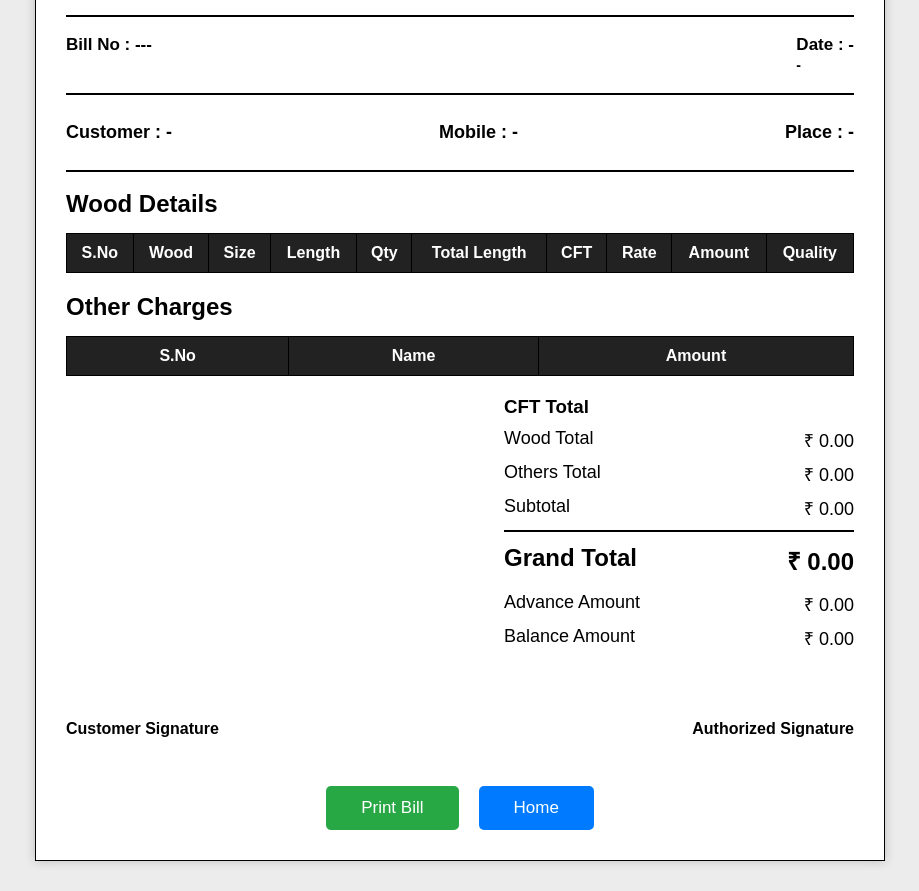
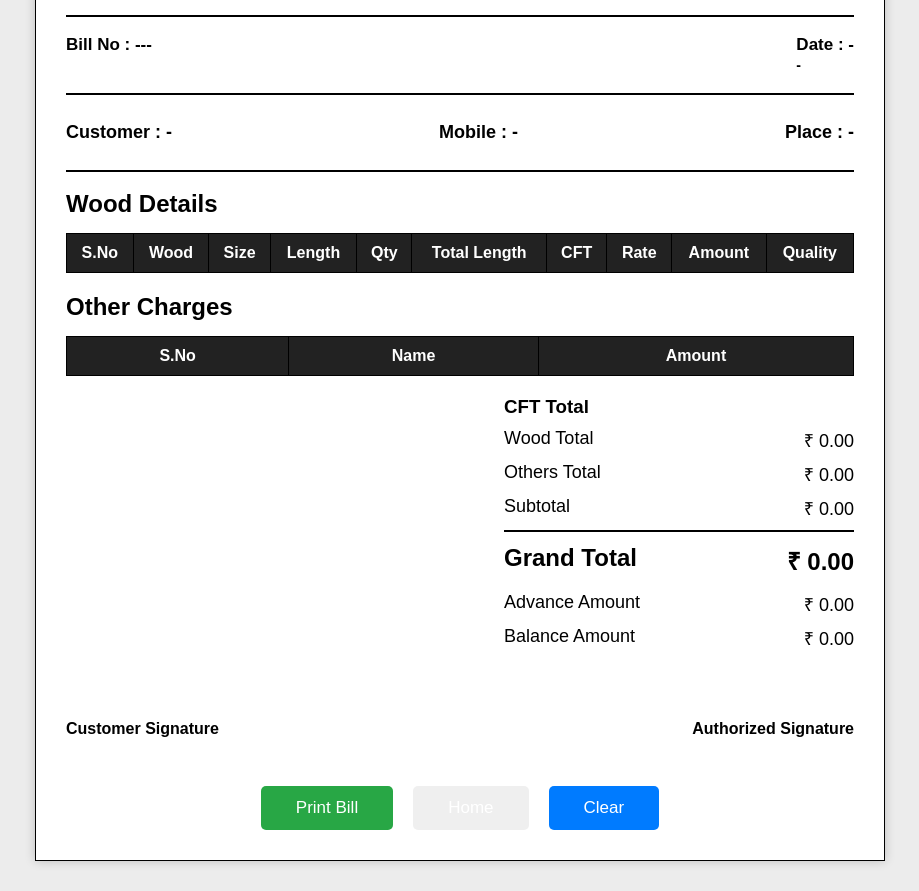
Before and after one commit to akashsaravanan-2006/wood-shop, a website: page html/cbill.html in a window 1280 px wide. Shown: the part 207-1098 px from the top of the page, without its empty margins (180-1099 px from the left). Drawn offline with Linux system fonts and the light colour scheme.

Commit message:
Update cbill.html

```diff
--- a/html/cbill.html
+++ b/html/cbill.html
@@ -413,6 +413,11 @@
             Home
 
         </button>
+        <button
+    id="clearBtn"
+    type="button">
+    Clear
+</button>
 
     </div>
 
```
